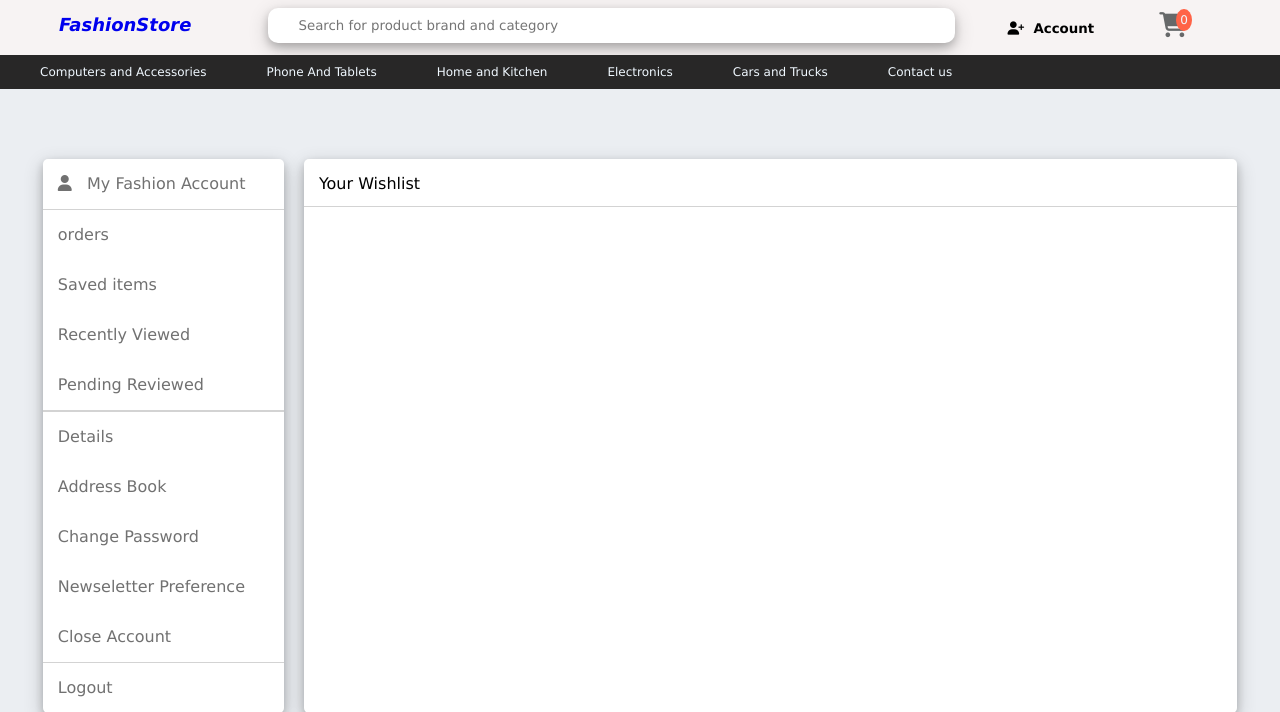
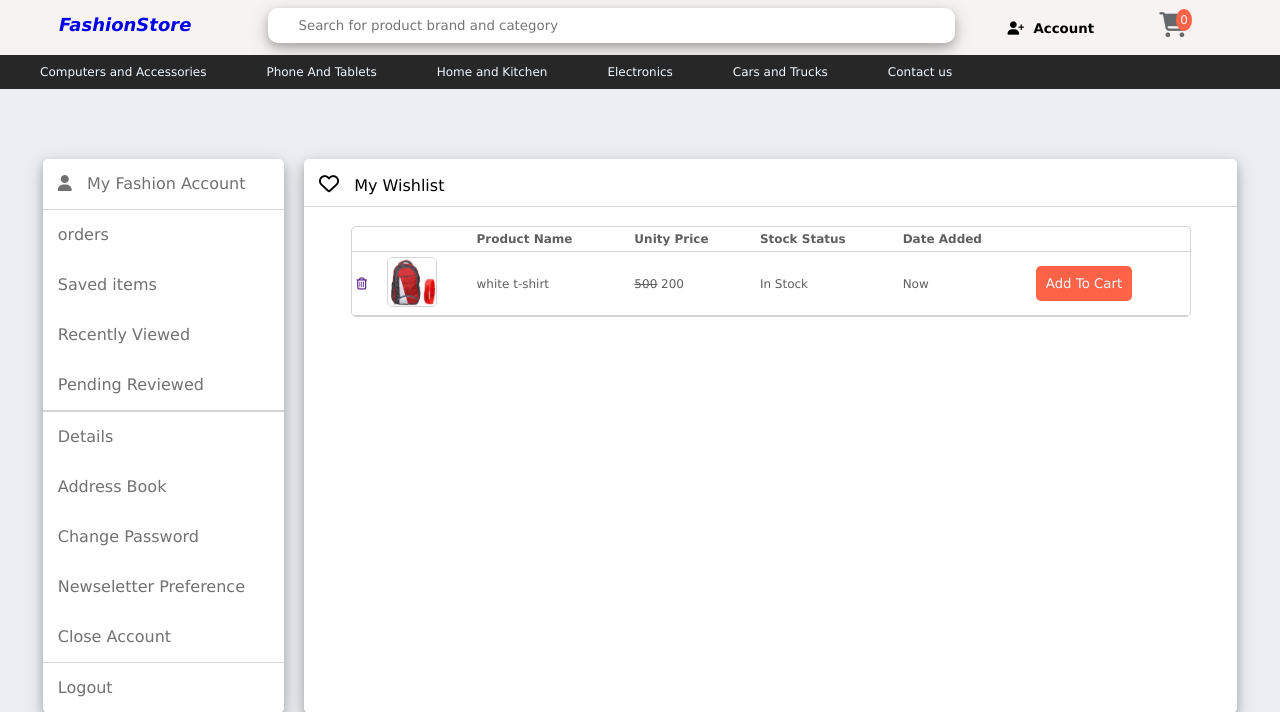
Before and after one commit to owolabi-develop/fashionStore-E-commerce, a Django app: page /Customer/Wishlist/ in a window 1280 px wide. Shown: the top 712 px of the page. Run offline with Django 4.2, Linux system fonts and the light colour scheme; the visitor is signed in with stand-in values (Sample User, id 1); some libraries are stand-ins or nearby versions.

Commit message:
user wishlist page design

```diff
--- a/mysite/fashionStore/forms.py
+++ b/mysite/fashionStore/forms.py
@@ -72,7 +72,7 @@ class UserEditForm(forms.ModelForm):
             self.fields[field_name].widget.attrs.update({'placeholder':field.label})
     class Meta:
         model = User
-        fields = ['first_name','last_name','email','username']
+        fields = ['first_name','last_name','email','username','Gender']
 
 class UserChangePassword(PasswordChangeForm):
     def __init__(self,*args,**kwargs):
--- a/mysite/fashionStore/models.py
+++ b/mysite/fashionStore/models.py
@@ -39,11 +39,13 @@ class StoreManager(BaseUserManager):
         return user
 
 class User(AbstractUser):
+    sex = (("Male","Male"),("Female","Female"))
     username = models.CharField(max_length=255,unique=True,blank=True,null=True)
     email = models.EmailField(max_length=255,unique=True)
     is_active = models.BooleanField(default=True)
     is_admin = models.BooleanField(default=False)
     phoneNumberRegex = RegexValidator(regex = r"^\d{8,11}$")
+    Gender = models.CharField(max_length=7,choices=sex,blank=True,null=True)
     phoneNumber = models.CharField(validators = [phoneNumberRegex], max_length = 11, unique = True,blank=True,null=True)
 
     objects = StoreManager()
--- a/mysite/fashionStore/static/fashionStore/main.css
+++ b/mysite/fashionStore/static/fashionStore/main.css
@@ -200,6 +200,7 @@ body{
     padding: 20px;
 
 }
+
 .sortMenu{
     display: flex;
     flex-wrap: nowrap;
@@ -848,6 +849,140 @@ background-color: rgb(253, 130, 109);
 .ProductContainer > .profile-content >  .profile-content-details > .profile-details-holder > .btn a{
    text-decoration: none;
     }
+.ProductContainer > .profile-content > .change-password{
+    width: 50%;
+    padding: 20px;
+
+}
+.ProductContainer > .profile-content > .product-recent-holder{
+    display: flex;
+    flex-wrap: wrap;
+    width:90%;
+}
+.ProductContainer > .profile-content > .change-password input[type=password]{
+    width: 100%;
+    padding: 20px;
+    margin: 20px;
+
+}
+
+.ProductContainer > .profile-content > .change-password input[type=submit]{
+    width: 100%;
+    padding: 10px;
+    margin: 10px;
+    border-radius: 10px;
+    border: none;
+    outline: none;
+    background-color: tomato;
+    color: aliceblue;
+    cursor: pointer;
+}
+.ProductContainer > .profile-content > .change-details{
+    width: 50%;
+    padding: 10px;
+    margin: 5px;
+
+}
+.ProductContainer > .profile-content > .change-details input[type=text],select{
+    width: 100%;
+    padding: 10px;
+    margin: 10px;
+    border-radius: 5px;
+    outline: none;
+    border: 1px solid lightgray;
+}
+
+.ProductContainer > .profile-content > .change-details input[type=submit]{
+    width: 100%;
+    padding: 10px;
+    margin: 10px;
+    border-radius: 10px;
+    border: none;
+    outline: none;
+    background-color: tomato;
+    color: aliceblue;
+    cursor: pointer;
+}
+
+.ProductContainer > .password-messages{
+    width: 98%;
+    padding: 10px;
+    margin: auto;
+    text-align: center;
+    color: aliceblue;
+    font-style: italic;
+    background-color: rgb(6, 116, 114);
+    border-radius: 5px;
+    transition: linear 1s;
+}
+.ProductContainer > .password-messages > .fa-solid{
+    font-size: 25px;
+    float:right;
+    cursor: pointer;
+
+
+}
+.ProductContainer > .password-messages li{
+    list-style: none;
+}
+.ProductContainer > .profile-content > .change-password input[type=submit]:hover{
+    width: 100%;
+    padding: 10px;
+    margin: 10px;
+    border-radius: 10px;
+    border: none;
+    outline: none;
+    transition: linear 3s;
+    background-color: rgb(222, 96, 74);
+    color: aliceblue;
+    cursor: pointer;
+}
+
+.ProductContainer > .profile-content > .Wishlist-container{
+    width: 90%;
+    border-radius: 5px;
+    border: 1px solid lightgray;
+    margin: auto;
+    overflow: auto;
+
+}
+.ProductContainer > .profile-content > .Wishlist-container table td img{
+    width:50px;
+    height: 50px;
+    border-radius: 5px;
+    border: 1px solid lightgray;
+
+
+}
+.ProductContainer > .profile-content > .Wishlist-container > table{
+    border-collapse: collapse;
+    width: 100%;
+
+}
+
+.ProductContainer > .profile-content > .Wishlist-container table ,td ,th{
+    padding: 5px;
+    text-align: justify;
+    color:rgb(95, 95, 95);
+    font-size: 12px;
+
+
+}
+.ProductContainer > .profile-content > .Wishlist-container table tr{
+   border-bottom: 1px solid lightgray;
+
+
+}
+.ProductContainer > .profile-content > .Wishlist-container table td input[type=submit]{
+    background-color: tomato;
+    border-radius: 5px;
+    cursor: pointer;
+    border: none;
+    padding: 10px;
+    color: aliceblue;
+
+
+ }
 
 
 
--- a/mysite/fashionStore/static/fashionStore/main.js
+++ b/mysite/fashionStore/static/fashionStore/main.js
@@ -35,3 +35,7 @@ function showSlides(n) {
   dots[slideIndex-1].className += " active";
   setInterval(showSlides,3000)
 }
+
+function PasswordM(){
+  document.querySelector('.password-messages').style.display='none';
+}
--- /dev/null
+++ b/mysite/fashionStore/templates/fashionStore/AddressBook.html
@@ -0,0 +1,5 @@
+{% extends 'fashionStore/profile.html' %}
+{% load static %}
+{% block profile-content %}
+<div class="profile-content-title">{% block profile-content-title %} Shipping Address{% endblock profile-content-title %}</div>
+{% endblock profile-content %}
--- /dev/null
+++ b/mysite/fashionStore/templates/fashionStore/CloseAccount.html
@@ -0,0 +1,5 @@
+{% extends 'fashionStore/profile.html' %}
+{% load static %}
+{% block profile-content %}
+<div class="profile-content-title">{% block profile-content-title %}Close Account{% endblock profile-content-title %}</div>
+{% endblock profile-content %}
--- a/mysite/fashionStore/templates/fashionStore/category.html
+++ b/mysite/fashionStore/templates/fashionStore/category.html
@@ -14,6 +14,7 @@
     <span class="fa fa-star"></span>
     </p>
     <div class="cartbtn">
+        <a href="{% url 'fashionStore:Wishlist' %}" style="font-size:20px; float:right; text-decoration:none; padding-top:5px;"><i class="fa-regular fa-heart" style="font-size:20px;"></i> &nbsp;</a>
         <form>
             <input type="submit" value="Add To Cart">
         </form>
--- a/mysite/fashionStore/templates/fashionStore/index.html
+++ b/mysite/fashionStore/templates/fashionStore/index.html
@@ -29,8 +29,8 @@
         </div>
         {% endif %}
 
-            <a href="http://">Order</a>
-            <a href="http://">Save Item</a>
+            <a href="{% url 'fashionStore:order' %}">Order</a>
+            <a href="{% url 'fashionStore:Wishlist' %}">Save Item</a>
             {% if request.user.is_authenticated  %}
     <a href="{% url 'fashionStore:logout' %}">Logout</a>
     {% endif %}
@@ -164,6 +164,7 @@
         <span class="fa fa-star"></span>
         </p>
         <div class="cartbtn">
+            <a href="{% url 'fashionStore:Wishlist' %}" style="font-size:20px; float:right; text-decoration:none; padding-top:5px;"><i class="fa-regular fa-heart" style="font-size:20px;"></i> &nbsp;</a>
             <form>
                 <input type="submit" value="Add To Cart">
             </form>
--- a/mysite/fashionStore/templates/fashionStore/passwordchange.html
+++ b/mysite/fashionStore/templates/fashionStore/passwordchange.html
@@ -1,4 +1,5 @@
 {% extends 'fashionStore/signup.html' %}
+
 {% block title %}Reset completed{% endblock title %}
 {% block form-wrapper %}
 <div class="signUp_success">
--- a/mysite/fashionStore/templates/fashionStore/profile.html
+++ b/mysite/fashionStore/templates/fashionStore/profile.html
@@ -4,6 +4,14 @@
 {% block sortMenu %}{% endblock sortMenu %}
 
 {% block ProductContainer %}
+{% if messages %}
+<div class="password-messages">
+    <i class="fa-solid fa-xmark" onclick="PasswordM()"></i>
+    {% for message in messages %}
+    <li{% if message.tags %} class="{{ message.tags }}"{% endif %}>{{ message|title }}</li>
+    {% endfor %}
+</div>
+{% endif %}
 <div class="profile-menu">
     {% block profile-menu %}
     <a href="{% url 'fashionStore:Profile'%}"><i class="fa-solid fa-user"></i> &nbsp; My Fashion Account</a>
@@ -30,21 +38,21 @@
     <div class="profile-content-details">
         {% block profile-content-details %}
         <div class="profile-details-holder">
-           <div class="profile-details-header"><a href=""><i class="fa-solid fa-pen"></i></a><p>Account Details</p></div>
+           <div class="profile-details-header"><a href="{% url 'fashionStore:customer-details' %}"><i class="fa-solid fa-pen"></i></a><p>Account Details</p></div>
            <p style="padding:5px;">{{request.user.first_name|title}} {{request.user.last_name|title}}</p>
            <p style="padding:0px 5px; color:lightgray;">{{request.user.email|title}}</p>
            <br/>
 
-           <button class="btn">Change Password</button>
+           <button class="btn"><a href="{% url 'fashionStore:changePassword' %}">Change Password</a></button>
         </div>
 
         <div class="profile-details-holder">
-            <div class="profile-details-header"><a href=""><i class="fa-solid fa-pen"></i></a><p>Address Book</p></div>
+            <div class="profile-details-header"><a href="{% url 'fashionStore:Address-book' %}"><i class="fa-solid fa-pen"></i></a><p>Address Book</p></div>
             <p style="padding:5px;">Your default shipping address:</p>
             <br/>
            <br/>
            <br/>
-            <button class="btn">Add Default Address</button>
+            <button class="btn"><a href="{% url 'fashionStore:Address-book' %}">Add Default Address</a></button>
          </div>
 
          <div class="profile-details-holder">
--- a/mysite/fashionStore/templates/fashionStore/whishlist.html
+++ b/mysite/fashionStore/templates/fashionStore/whishlist.html
@@ -1,5 +1,30 @@
 {% extends 'fashionStore/profile.html' %}
 {% load static %}
 {% block profile-content %}
-<div class="profile-content-title">{% block profile-content-title %} Your Wishlist{% endblock profile-content-title %}</div>
+<div class="profile-content-title"> <i class="fa-regular fa-heart" style="font-size:20px;"></i> &nbsp;{% block profile-content-title %} My Wishlist{% endblock profile-content-title %}</div>
+<br/>
+<div class="Wishlist-container">
+    <table>
+        <tr>
+            <thead>
+                <th></th>
+                <th></th>
+                <th>Product Name</th>
+                <th>Unity Price</th>
+                <th>Stock Status</th>
+                <th>Date Added</th>
+                <th></th>
+            </thead>
+        </tr>
+        <tr>
+            <td><a href=""><i class="fa-regular fa-trash-can"></i></a></td>
+            <td><img src="{% static 'images/bags1.jpg' %}" alt="" srcset=""></td>
+            <td>white t-shirt</td>
+            <td><del>500</del> 200</td>
+            <td>In Stock</td>
+            <td>Now</td>
+            <td><form action="" method="post"><input type="submit" value="Add To Cart"></form></td>
+        </tr>
+    </table>
+</div>
 {% endblock profile-content %}
--- a/mysite/fashionStore/urls.py
+++ b/mysite/fashionStore/urls.py
@@ -18,10 +18,10 @@ urlpatterns = [
     path("Customer/Wishlist/",views.Wishlist,name='Wishlist'),
     path("Customer/Order/",views.UserOrder,name='order'),
     path("Customer/RecentlyViewed/",views.RecentlyView,name='RecentlyView'),
-    path("Customer/Details/",views.userDetails,name='customer-details'),
+    path("Customer/account/edit",views.userDetails,name='customer-details'),
     path("Customer/Change-Password/",views.changePassword,name='changePassword'),
     path("Customer/Address-Book/",views.AddressBook,name='Address-book'),
-    path("Customer/Close-Account/",views.AddressBook,name='close-account'),
+    path("Customer/Close-Account/",views.CloseAccount,name='close-account'),
     path("Customer/NewSeltter/",views.AddressBook,name='new-seletter'),
 
 
--- a/mysite/fashionStore/views.py
+++ b/mysite/fashionStore/views.py
@@ -82,7 +82,7 @@ def UserLogin(request):
 
         if user is not None:
             login(request,user)
-            return HttpResponseRedirect(reverse("fashionStore:Profile"))
+            return HttpResponseRedirect(reverse("fashionStore:index"))
         else:
              messages.error(request,'Email or Password is incorrect try again')
 
@@ -143,26 +143,48 @@ def UserProfile(request):
 
     return render(request,"fashionStore/profile.html",{'form':form})
 
+@login_required(login_url='/Userlogin/')
 def Wishlist(request):
   return render(request,'fashionStore/whishlist.html')
-
+@login_required(login_url='/Userlogin/')
 def UserOrder(request):
   return render(request,'fashionStore/order.html')
 
 def RecentlyView(request):
   return render(request,'fashionStore/RecentlyView.html')
 
+
+@login_required(login_url='/Userlogin/')
 def userDetails(request):
-  return render(request,'fashionStore/userdetails.html',{})
+  if request.method == "POST":
+    userEditform = UserEditForm(request.POST,instance=request.user)
+    if userEditform.is_valid():
+        userEditform.save()
+        messages.success(request,'User info Update Successful')
+  else:
+      userEditform = UserEditForm(instance=request.user)
+  return render(request,'fashionStore/customer-account-edit.html',{'userEditform':userEditform})
 
+@login_required(login_url='/Userlogin/')
 def changePassword(request):
-  return render(request,'fashionStore/changepass.html',{})
+  if request.method == "POST":
+    PasswordChangeform = UserChangePassword(user=request.user, data=request.POST)
+    if PasswordChangeform.is_valid():
+        PasswordChangeform.save()
+        update_session_auth_hash(request, PasswordChangeform.user)
+        messages.success(request,'Password Update Successful')
+  else:
+      PasswordChangeform = UserChangePassword(user=request.user)
+  return render(request,'fashionStore/changepass.html',{'PasswordChangeform':PasswordChangeform})
 
+@login_required(login_url='/Userlogin/')
 def CloseAccount(request):
   return render(request,'fashionStore/CloseAccount.html')
 
+@login_required(login_url='/Userlogin/')
 def AddressBook(request):
   return render(request,'fashionStore/AddressBook.html')
 
+@login_required(login_url='/Userlogin/')
 def NewsSeletter(request):
   return render(request,'fashionStore/NewsSeletter.html')
--- a/mysite/mysite/settings.py
+++ b/mysite/mysite/settings.py
@@ -43,6 +43,7 @@ INSTALLED_APPS = [
     'django.contrib.messages',
     'django.contrib.staticfiles',
 ]
+
 
 MIDDLEWARE = [
     'django.middleware.security.SecurityMiddleware',
--- a/mysite/requirements.txt
+++ b/mysite/requirements.txt
@@ -14,6 +14,7 @@ daphne==3.0.2
 defusedxml==0.7.1
 dj-database-url==0.5.0
 Django==4.0.6
+django-crispy-forms==1.14.0
 django-environ==0.8.1
 django-heroku==0.3.1
 django-social-share==2.3.0
```
Also changed, not shown: mysite/fashionStore/templates/fashionStore/RecentlyView.html (+23 -0 lines), mysite/fashionStore/templates/fashionStore/changepass.html (added, +21 -0 lines), mysite/fashionStore/templates/fashionStore/customer-account-edit.html (added, +18 -0 lines), mysite/fashionStore/migrations/0002_user_gender.py (added).
